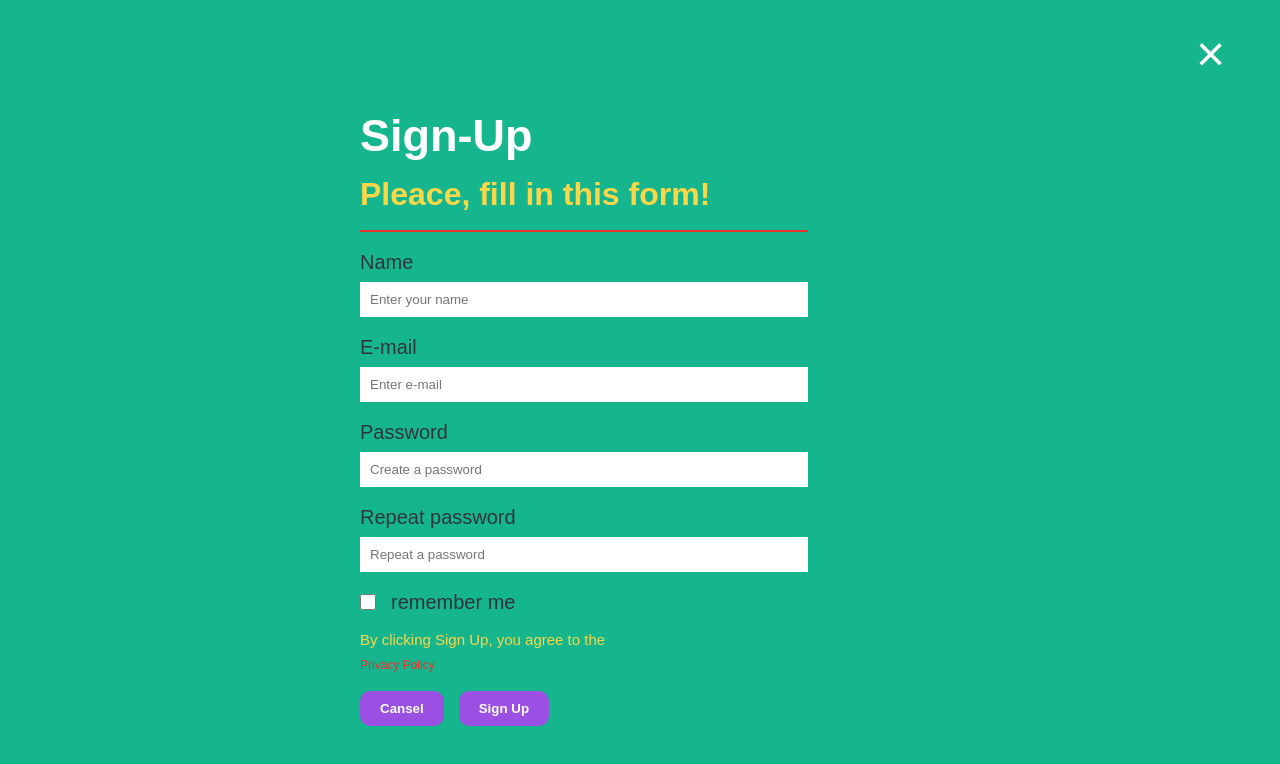
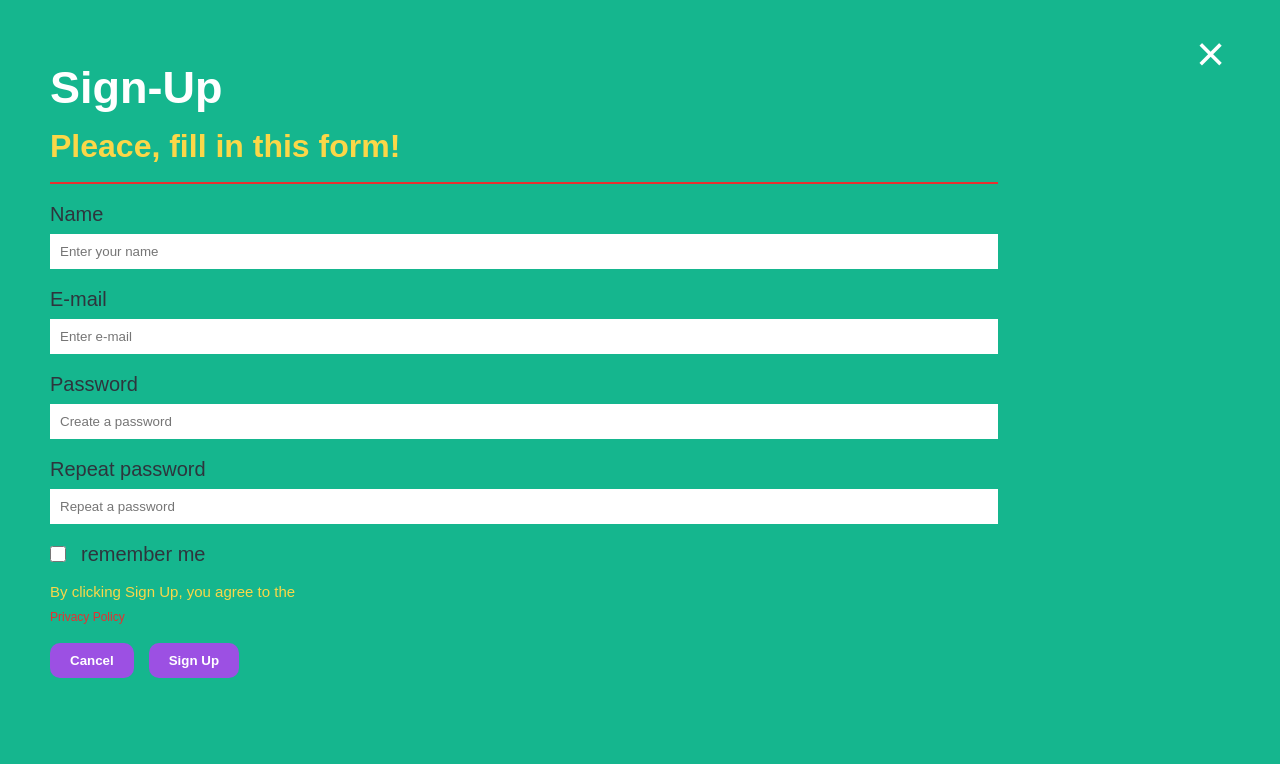
Before and after one commit to Andrei-jk/React-mailing-list, a React (Create React App) app: page / in a window 1280 px wide. Both pictures are taken after a click on the button "Подписаться на рассылку". Shown: the top 764 px of the page. Built offline with nearby package versions, Linux system fonts and the light colour scheme.

Commit message:
reworked animation via @keyframes and eliminated premature appearance of modal window when reloading page

```diff
--- a/src/Components/Subscription/Subscription.jsx
+++ b/src/Components/Subscription/Subscription.jsx
@@ -1,8 +1,9 @@
 import subCss from "./subscription.module.css";
-import React, { useState } from "react";
+import React, { useState, useEffect } from "react";
 
 const Subscription = () => {
   // Используем хук useState для создания состояния isOpen, которое по умолчанию определяем как false. Это состояние будет определять, открыто ли меню.
+  // 1. useState для модального окна
   const [isOpen, setIsOpen] = useState(false);
   // создаем ф, которая будет открывать окно формы
   const openMenu = () => {
@@ -12,8 +13,14 @@ const Subscription = () => {
       setIsOpen(true);
     });
   };
+
+  // Чтобы закрыть окно, надо создать ф, которая будет закрывать окно формы
+  const closeMenu = () => {
+    //   Функция closeMenu закрывает меню.Чтобы закрыть окно, надо вызвать ф setIsOpen с параметром (false)
+    setIsOpen(false);
+  };
   // *************************************
-  //еще один useState для checkbox
+  // 2. useState для управления checkbox
   const [remember, setRemember] = useState(false);
   // создаем ф, которая будет управлять checkbox
   const changeCheckbox = () => {
@@ -24,7 +31,7 @@ const Subscription = () => {
 
   // Без функционального обновления можно сделать так:
 
-    // onChange={() => setRemember(!remember)}
+  // onChange={() => setRemember(!remember)}
 
   // Если состояние (remember) обновляется асинхронно или в нескольких местах, React может использовать устаревшее (stale) значение, что приведёт к неправильному переключению.
   // 2. Как работает функциональное обновление
@@ -61,12 +68,32 @@ const Subscription = () => {
 
   // *************************************
 
-  // Чтобы закрыть окно, надо создать ф, которая будет закрывать окно формы
 
-  const closeMenu = () => {
-    //   Функция closeMenu закрывает меню.Чтобы закрыть окно, надо вызвать ф setIsOpen с параметром (false)
-    setIsOpen(false);
-  };
+
+  useEffect(() => {
+    if (isOpen) {
+      // 1. Сначала блокируем скролл
+      document.body.style.overflow = "hidden";
+
+      // 2. Затем вычисляем и применяем компенсацию скроллбара
+      requestAnimationFrame(() => {
+        const scrollbarWidth =
+          window.innerWidth - document.documentElement.clientWidth;
+        document.body.style.paddingRight = `${scrollbarWidth}px`;
+
+        // 3. Только потом запускаем анимацию открытия
+        setIsOpen(true);
+      });
+    } else {
+      // При закрытии просто убираем стили
+      document.body.style.overflow = "";
+      document.body.style.paddingRight = "";
+    }
+  }, [isOpen]);
+  // *************************************
+
+
+
 
   return (
     // обертка для блока с формой (она не явл открывающимся или закрывающимся окном, этот просто обертка для return)
@@ -85,7 +112,7 @@ const Subscription = () => {
         {/* блок subscription в котором находится сама форма */}
         {/* приклеиваем к блоку subscription дополнительный класс open*/}
         <div className={subCss.subscription}>
-          {/* <div className={`${subCss.subscription} ${isOpen ? subCss.open : ""}`}> */}
+
           {/* кнопка закрытия окна подписки и на нее вешаем onClick, который вызовет ф closeMenu */}
           <button className={subCss.btn__close} onClick={closeMenu}>
             &times;
@@ -273,7 +300,7 @@ html
                   className={subCss.cansel__btn}
                   id="cansel"
                 >
-                  Cansel
+                  Cancel
                 </button>
                 <button type="button" className={subCss.sign__btn}>
                   Sign Up
--- a/src/Components/Subscription/subscription.module.css
+++ b/src/Components/Subscription/subscription.module.css
@@ -16,11 +16,13 @@
   color: rgb(255, 255, 255);
   max-width: 305px;
   opacity: 1;
-  overflow: hidden;
-  transform: scale(1);
-  transition: all 2s cubic-bezier(0.4, 0, 0.2, 1);
-  max-height: 52px;
-  will-change: transform, opacity, height;
+  /* ================================ */
+  /* overflow: hidden; */
+  /* transform: scale(1); */
+  /* transition: all 2s cubic-bezier(0.4, 0, 0.2, 1); */
+  /* max-height: 52px; */
+ will-change: transform, opacity, height, padding;
+  /* ================================ */
   /* will-change — это CSS-свойство, которое позволяет браузеру заранее оптимизировать производительность анимаций, указывая, какие свойства элемента могут измениться в ближайшее время. Это помогает улучшить плавность анимаций и уменьшить нагрузку на процессор.
 Применение свойств
 
@@ -47,10 +49,11 @@ css
 .subBtn.disappear {
   pointer-events: none;
   animation: fadeOut 0.9s ease-out both;
+  -webkit-animation: fadeOut 0.9s ease-out both;
 }
 
 /* !ВНИМАНИЕ, анимация через @keyframes проще в написании, меньше кода и значительно плавнее! */
-/* Анимация исчезновения */
+/* Анимация исчезновения для кнопки*/
 @keyframes fadeOut {
   0% {
     opacity: 1;
@@ -61,12 +64,13 @@ css
   }
   100% {
     opacity: 0;
-    transform: scale(0.9);
+    transform: scale(0.95);
     height: 0;
-    padding-top: 0;
+     padding: 0 24px;
+    /* padding-top: 0;
     padding-bottom: 0;
     margin-top: 0;
-    margin-bottom: 0;
+    margin-bottom: 0; */
 }
 }
 
@@ -74,64 +78,121 @@ css
 @keyframes fadeIn {
   0% {
     opacity: 0;
-    transform: scale(0.9);
+    transform: scale(0.95);
     height: 0;
-    padding-top: 0;
+    /* при таком padding, кнопка скрывается */
+     padding: 0 24px;
+    /* padding-top: 0;
     padding-bottom: 0;
     margin-top: 0;
-    margin-bottom: 0;
+    margin-bottom: 0; */
+
 }
   100% {
     opacity: 1;
     transform: scale(1);
     height: 56px;
     padding: 16px 24px;
-    margin: initial;
+    /* margin: initial; */
   }
 }
 /* блок subscription в котором находится сама форма  */
-/* .subscription { */
+/* запишем анимацию модального окна на @keyframes */
+@keyframes modalOpen {
+  0% {
+    height: 0;
+    opacity: 0;
+  }
+  100% {
+    height: 100vh;
+    opacity: 1;
+  }
+}
+
+@keyframes modalClose {
+  0% {
+    height: 100vh;
+    opacity: 1;
+  }
+  100% {
+    height: 0;
+    opacity: 0;
+  }
+}
 .modalContainer {
   position: fixed;
-  width: 100%;
+  /*width: 100%;
+  */width: 100vw;
   /*Начальная высота*/
   height: 0;
   top: 0;
   left: 0;
-
   background: rgb(21, 182, 142);
-  /* центруем */
+  /*центруем*/
   display: flex;
   justify-content: center;
   align-items: center;
   /*Скрываем содержимое*/
   overflow: hidden;
-  /*Анимация для высоты и прозрачности*/
-  transition: height 1.8s ease, opacity 2.8s ease;
+  /*overflow: auto;
+  *//*Анимация для высоты и прозрачности*/
+  animation: modalClose 0.9s ease-out both;
+  opacity: 0;
+  visibility: hidden;
+  margin: 0;
+  padding: 0;
+  /*transition: height 1.8s ease, opacity 2.8s ease;
   -webkit-transition: height 1.8s ease, opacity 2.8s ease;
   -moz-transition: height 1.8s ease, opacity 2.8s ease;
   -ms-transition: height 1.8s ease, opacity 2.8s ease;
   -o-transition: height 1.8s ease, opacity 2.8s ease;
-  opacity: 0;
-  overflow: auto;
+  *//*Предотвращаетскроллосновногоконтента*/overscroll-behavior-y: contain;
+  -webkit-animation: modalClose 0.9s ease-out both;
+  -webkit-animation: modalClose 0.9s ease-out both;
+  will-change: height, opacity;
 }
+/* если при перезагрузке страницы сначало появляется модалка и сразу исчезает, то надо (рекомендуется) скрыть модалку изначально
+.modal {
+  display: none; /* или opacity: 0 + visibility: hidden */
+/* } */
+ /* а затем, при открытии, поменять на display: block (или opacity: 1 и  visibility: visible;) через JS.
+ в .modalContainer и .modalContainer.open это описано  */
+
 .modalContainer.open {
    height: 100vh;
    /*Полная высота при открытии*/
    opacity: 1;
    /*Полная видимость*/
-  transition: height 2.8s ease, opacity 0.8s ease;
+   animation: modalOpen 1.0s ease-out both;
+   /*!ОЧЕНЬ ВАЖНО = свойство ниже добавляется модальному меню ОБЯЗАТЕЛЬНО, для того чтобы при малых экранах можно было добраться ко ВСЕМ пунктам мобильного меню*/
+   overflow:hidden;
+   /*transition: height 2.8s ease, opacity 0.8s ease;
    -webkit-transition: height 2.8s ease, opacity 0.8s ease;
    -moz-transition: height 2.8s ease, opacity 0.8s ease;
    -ms-transition: height 2.8s ease, opacity 0.8s ease;
    -o-transition: height 2.8s ease, opacity 0.8s ease;
-     /* !ОЧЕНЬ ВАЖНО = свойство ниже добавляется модальному меню ОБЯЗАТЕЛЬНО, для того чтобы при малых экранах можно было добраться ко ВСЕМ пунктам мобильного меню  */
-   overflow: auto;
+   */-webkit-animation: modalOpen 1.0s ease-out both;
+   -webkit-animation: modalOpen 1.0s ease-out both;
+   visibility: visible;
 }
 .subscription {
-  padding: 20px;
-  width: 80%;
-  max-width: 600px;
+  /* padding: 20px calc(100vw - 100%) 20px 60px; */
+  padding: 45px;
+  /* width: 80%; */
+  /* max-width: 600px; */
+    /* max-width: 100%; */
+    width: 100%;
+    height: 100%;
+    /* padding-left: 60px; */
+    padding-left: clamp(50px, 3rem + 0.62vw, 60px);
+    /* ************************** */
+        /* Было: padding-right: calc(100vw - 100%)
+    Стало: padding-right: calc(45px + (100vw - 100%))
+    Почему: Сохраняем симметрию с базовым padding 45px */
+    /* ************************** */
+    padding-right:  calc(45px + (100vw - 100%));
+   /* Компенсация скроллбара */
+   /* overflow-x: hidden; */
 }
 /* форма */
 .form {
@@ -162,10 +223,9 @@ css
   font-size: 15px;
   margin-bottom: 10px;
 }
-.agree a{
+.agree a {
   color: rgb(231, 48, 48);
   font-size: 12px;
-
 }
 /* .link{
 margin-top: 50px;
@@ -189,7 +249,7 @@ hr {
   background: none;
   width: 55px;
   height: 55px;
-  color:white;
+  color: white;
 }
 .btn__close:active {
   transform: rotate(360deg);
@@ -210,7 +270,7 @@ input {
   display: inline-block;
   margin: 10px 0px 20px;
   /* background-color: rgba(255, 217, 0, 0.438); */
-  background-color:white;
+  background-color: white;
 }
 input:focus {
   outline: none;
@@ -270,7 +330,10 @@ label {
 /* описываем класс lock, который добавляется к body, для отмены скрола при открытом модальном меню */
 .lock {
   overflow: hidden;
+  position: fixed;
+  width: 100%;
+    height: 100%;
+  top: 0;
+  left: 0;
+   touch-action: none; /* Блокируем скролл на мобильных устройствах */
 }
-  body.lock{
-    overflow: hidden;
-  }
--- a/src/css/reset.css
+++ b/src/css/reset.css
@@ -48,6 +48,9 @@ body {
   -ms-text-size-adjust: 100%;
   -moz-text-size-adjust: 100%;
   -webkit-text-size-adjuct: 100%;
+
+    overflow-x: hidden; /* Главное исправление - блокируем горизонтальный скролл */
+  position: relative; /* Добавляем для корректного позиционирования */
 }
 
 /*далее обращаемся к тегам форм и указываем им на наследование семества шрифта*/
```
Lines whose indentation alone changed are shown as unchanged.
